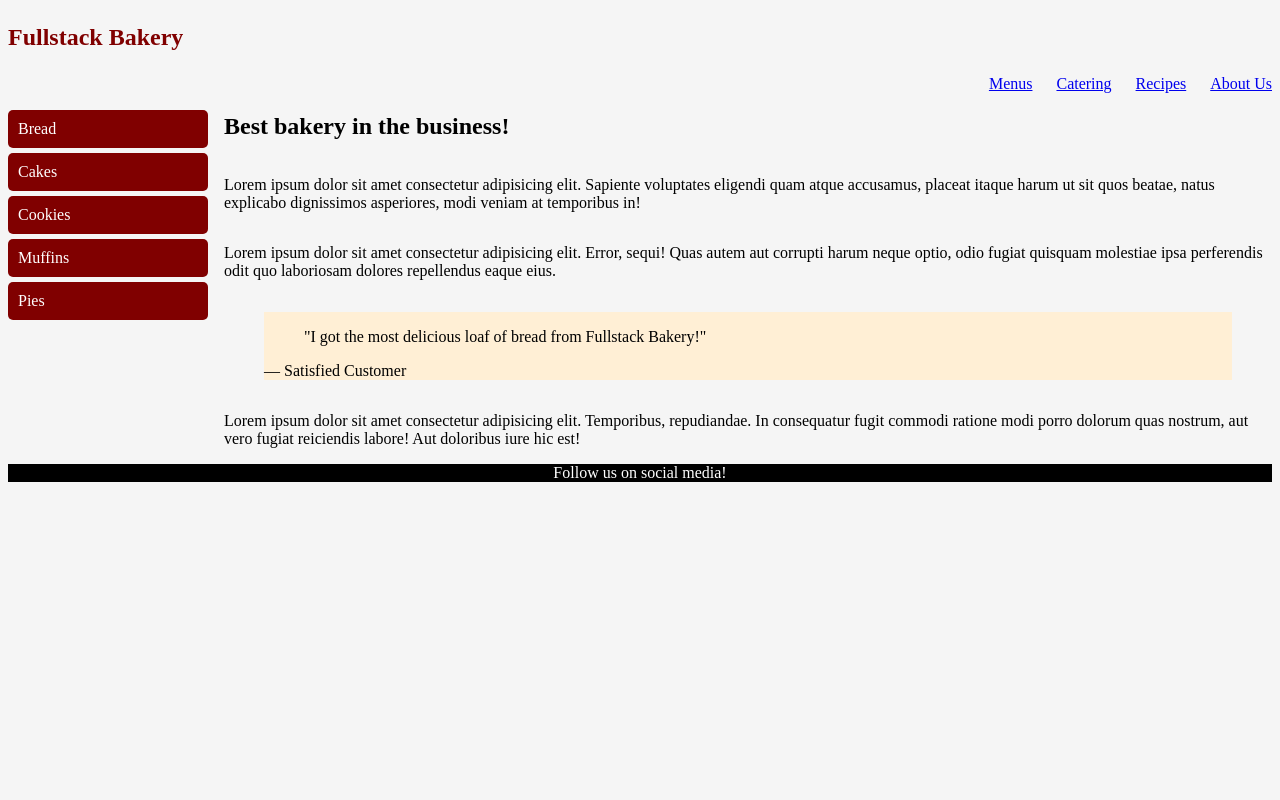
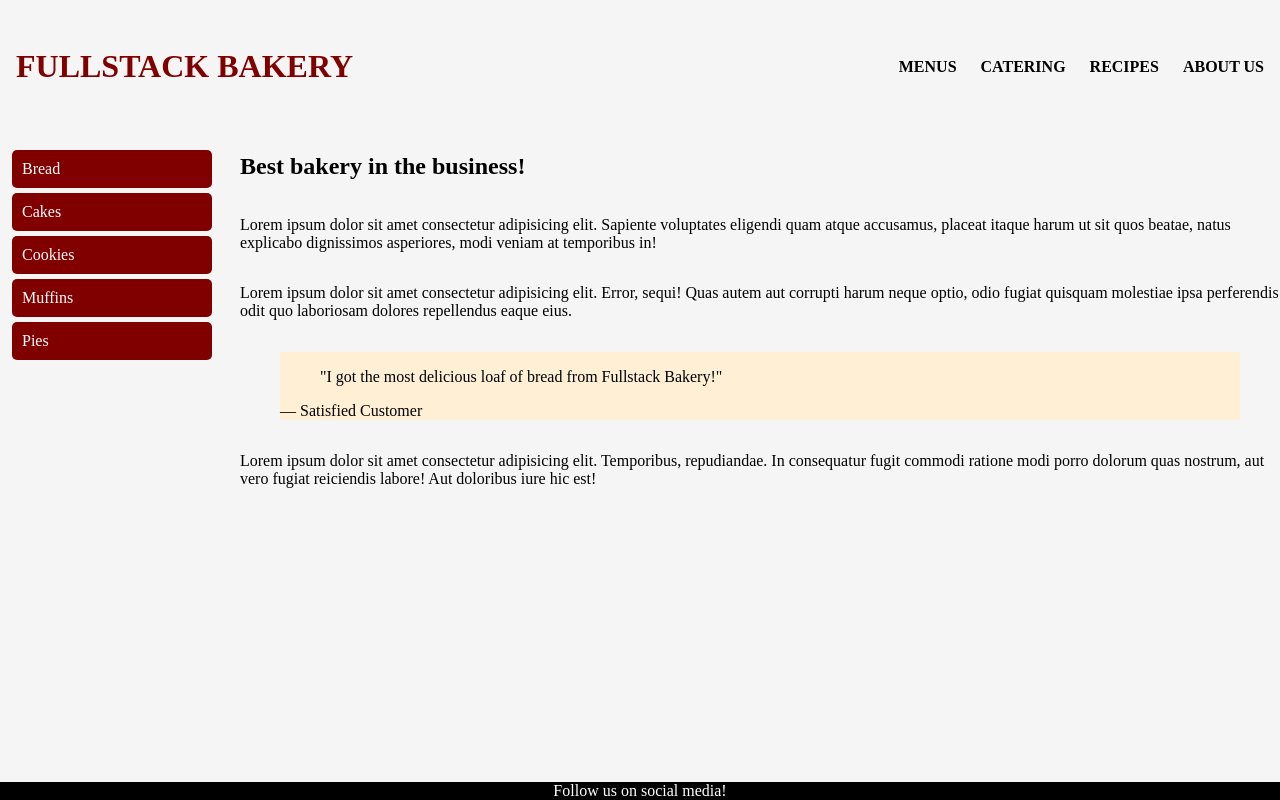
Before and after one commit to Montjrj/fullstack_bakery, a plain HTML site: page index.html in a window 1280 px wide. Drawn offline with Linux system fonts and the light colour scheme.

Commit message:
updated CSS to accomplish what was asked in Canvas

```diff
--- a/images/index.css
+++ b/images/index.css
@@ -1,64 +1,76 @@
-body{
-    background-color: whitesmoke
+html,
+body {
+  height: 100%;
+  margin: 0;
+  display: flex;
+  flex-direction: column;
+  background-color: whitesmoke;
 }
-nav{
+
+header {
+  display: flex;
+  justify-content: space-between;
+  align-items: center;
+  padding: 1rem;
+}
+
+nav {
   display: flex;
   justify-content: end;
   gap: 3ch;
 }
-.container {
-    display: flex;
-    align-items: flex-start;
-    gap: 20px;
+
+nav a {
+  color: black;
+  font-weight: bold;
+  text-decoration: none;
+  text-transform: uppercase;
 }
 
-ul{
+ul {
   list-style: none;
   padding: 0;
-    margin: 0;
+  margin: 12px;
   width: 200px;
 }
 
-li{
+li {
   background-color: maroon;
-    color:white;
+  color: white;
   padding: 10px;
   margin: 5px 0;
   border-radius: 5px;
-
 }
 
-box , article{
-
+box,
+article {
   display: flex;
   flex-direction: column;
   text-align: left;
-
 }
-main{
+main {
   display: flex;
   align-items: baseline;
   gap: 2ch;
-
+  flex: 1;
 }
 
-.brand{
+.brand {
   color: maroon;
-    font-size:x-large;
+  font-size: x-large;
   font-weight: bolder;
-    font-display:block;
-
+  font-display: block;
+  text-transform: uppercase;
+  font-size: 2rem;
 }
 
-
-footer{
+footer {
   background-color: black;
   color: white;
   display: flex;
   justify-content: center;
-
 }
 
-.testimonial{
+.testimonial {
   background-color: papayawhip;
 }
```
Lines whose indentation alone changed are shown as unchanged.
